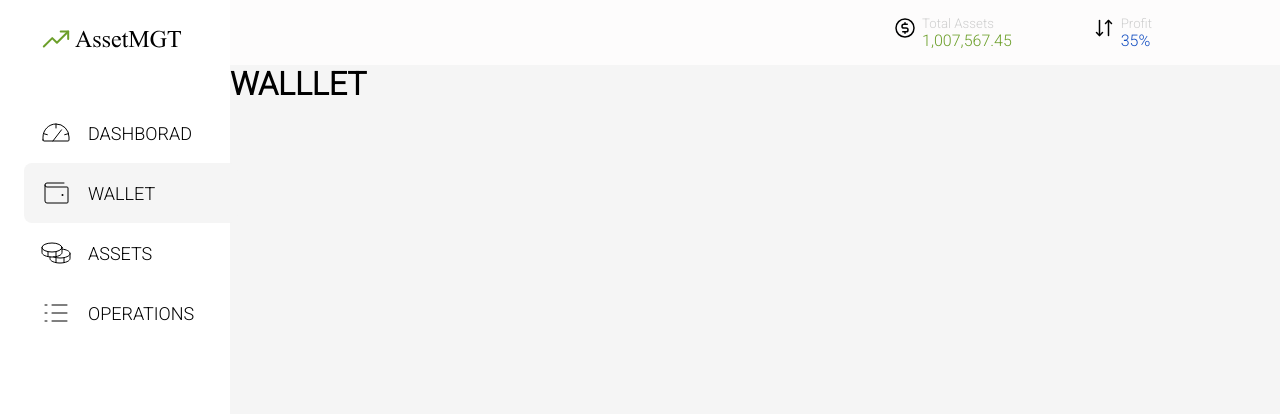
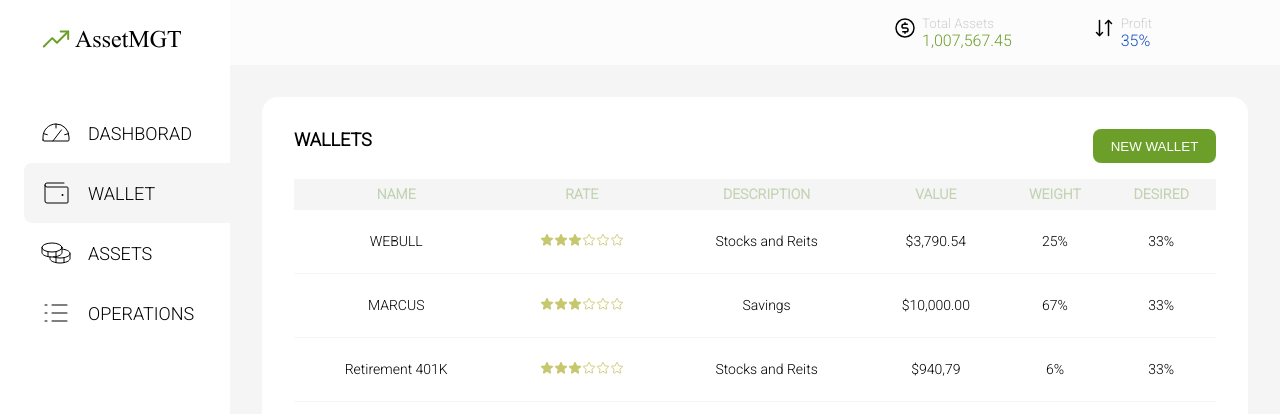
Before and after one commit to igorpiedade/AssetMGT, a React (Vite) app: page /app/wallet in a window 1280 px wide. Shown: the top 414 px of the page. Built offline with nearby package versions, Linux system fonts and the light colour scheme.

Commit message:
Starting Wallets Page

```diff
--- a/src/Router.tsx
+++ b/src/Router.tsx
@@ -4,7 +4,7 @@ import { DefaultLayout } from "./layouts/DefaultLayout/";
 import { AssetsPage } from "./pages/AssetsPage";
 import { Dashboard } from "./pages/Dashboard";
 import { Home } from "./pages/home";
-import { Wallet } from "./pages/Wallet"
+import { Wallets } from "./pages/Wallet"
 import { Operations } from "./pages/Operations"
 
 export function Router() {
@@ -14,7 +14,7 @@ export function Router() {
       <Route path="/app" element={<DefaultLayout />} >
         <Route path="/app" element={<Dashboard />} />
         <Route path="/app/dashboard" element={<Dashboard />} />
-        <Route path="/app/wallet" element={<Wallet />} />
+        <Route path="/app/wallet" element={<Wallets />} />
         <Route path="/app/assets" element={<AssetsPage />} />
         <Route path="/app/operations" element={<Operations />} />
       </Route>
--- a/src/pages/Wallet/index.tsx
+++ b/src/pages/Wallet/index.tsx
@@ -1,3 +1,80 @@
-export function Wallet() {
-  return <h1>WALLLET</h1>;
+
+import { Star } from "phosphor-react";
+import { Header, NewWalletButton, WalletsContainer, WalletsTable } from "./styled"
+
+export function Wallets() {
+  return (
+    <WalletsContainer>
+      <Header>
+        <h1>WALLETS</h1>
+        <NewWalletButton>
+          NEW WALLET
+        </NewWalletButton>
+      </Header>
+
+      <WalletsTable>
+        <tbody>
+          <tr>
+            <th>NAME</th>
+            <th>RATE</th>
+            <th>DESCRIPTION</th>
+            <th>VALUE</th>
+            <th>WEIGHT</th>
+            <th>DESIRED</th>
+          </tr>
+
+          <tr>
+            <td>WEBULL</td>
+            <td>
+              <Star color="#C6C870" weight="fill" />
+              <Star color="#C6C870" weight="fill" />
+              <Star color="#C6C870" weight="fill" />
+              <Star color="#C6C870" />
+              <Star color="#C6C870" />
+              <Star color="#C6C870" />
+            </td>
+            <td>Stocks and Reits</td>
+            <td>$3,790.54</td>
+            <td>25%</td>
+            <td>33%</td>
+          </tr>
+
+          <tr>
+            <td>MARCUS</td>
+            <td>
+              <Star color="#C6C870" weight="fill" />
+              <Star color="#C6C870" weight="fill" />
+              <Star color="#C6C870" weight="fill" />
+              <Star color="#C6C870" />
+              <Star color="#C6C870" />
+              <Star color="#C6C870" />
+            </td>
+            <td>Savings</td>
+            <td>$10,000.00</td>
+            <td>67%</td>
+            <td>33%</td>
+          </tr>
+
+          <tr>
+            <td>Retirement 401K</td>
+            <td>
+              <Star color="#C6C870" weight="fill" />
+              <Star color="#C6C870" weight="fill" />
+              <Star color="#C6C870" weight="fill" />
+              <Star color="#C6C870" />
+              <Star color="#C6C870" />
+              <Star color="#C6C870" />
+            </td>
+            <td>Stocks and Reits</td>
+            <td>$940,79</td>
+            <td>6%</td>
+            <td>33%</td>
+          </tr>
+
+        </tbody>
+
+      </WalletsTable>
+
+    </WalletsContainer>
+  )
 }
--- /dev/null
+++ b/src/pages/Wallet/styled.ts
@@ -0,0 +1,74 @@
+import styled from "styled-components";
+
+export const WalletsContainer = styled.div`
+    display: flex;
+    flex-direction: column;
+    height: 90%;
+    background: white;
+    border-radius: 1rem;
+    padding: 2rem;
+    margin: 2rem;
+    overflow-y: auto;
+
+    &::-webkit-scrollbar {
+        width: 1 !important;
+        }
+
+    &::-webkit-scrollbar-track {
+        background: orange !important;        /* color of the tracking area */
+        }
+    &::-webkit-scrollbar-thumb {
+        background-color: blue;    /* color of the scroll thumb */
+        border-radius: 20px;       /* roundness of the scroll thumb */
+        border: 3px solid orange;  /* creates padding around scroll thumb */
+    }
+`
+
+export const Header = styled.div`
+    width: 100%;
+    display: flex;
+    justify-content: space-between;
+
+    h1 {
+        font-size: 1.125rem;
+    };
+`
+export const NewWalletButton = styled.button`
+    width: 7.6875rem;
+    height: 2.125rem;
+    border-radius: 0.5rem;
+    color: ${props => props.theme.txtButton};
+    background-color: ${props => props.theme.bgButton};
+    border: 0;
+    cursor: pointer ;
+`
+
+export const WalletsTable = styled.table`
+    margin-top: 1rem;
+    width: 100%;
+    border: 0;
+    border-collapse: collapse;
+    font-size: 0.875rem;
+
+    th {
+        background-color: ${props => props.theme.bgThemeColor};
+        color: ${props => props.theme.txtOperationsTitles};
+        height: 1.875rem;
+        border-bottom: 0;
+    }
+
+    td {
+        height: 4rem;
+        text-align: center;
+    }
+
+    tr {
+        border-bottom: 1px solid #F5F5F5;
+
+
+        &:hover {
+            color: ${props => props.theme.bgButton};
+        }
+    }
+
+`
```
